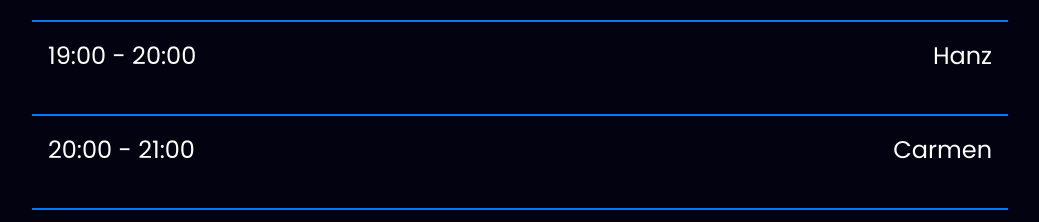
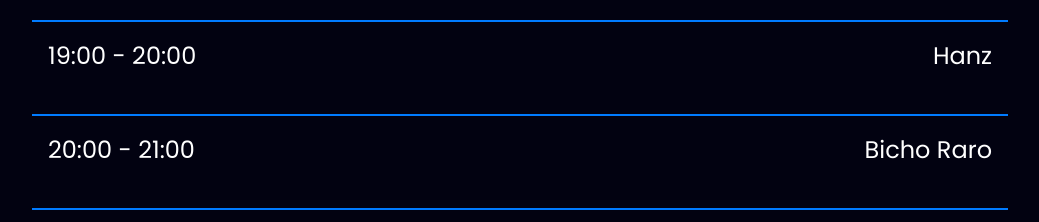
Before and after one commit to katiemhughes/radio-website, a React (Create React App) app: page / in a window 1280 px wide. Shown: the part 2580-2802 px from the top of the page, without its empty margins (120-1159 px from the left). Built offline with nearby package versions, Linux system fonts and the light colour scheme.

Commit message:
changed carmen dj name

```diff
--- a/src/components/schedule/Schedule.js
+++ b/src/components/schedule/Schedule.js
@@ -44,7 +44,7 @@ const Schedule = () => {
                 />
                 <ScheduleItem
                     showTime="20:00 - 21:00"
-                    showName="Carmen"
+                    showName="Bicho Raro"
                 />
                 <ScheduleItem
                     showTime="21:00 - 22:00"
```
